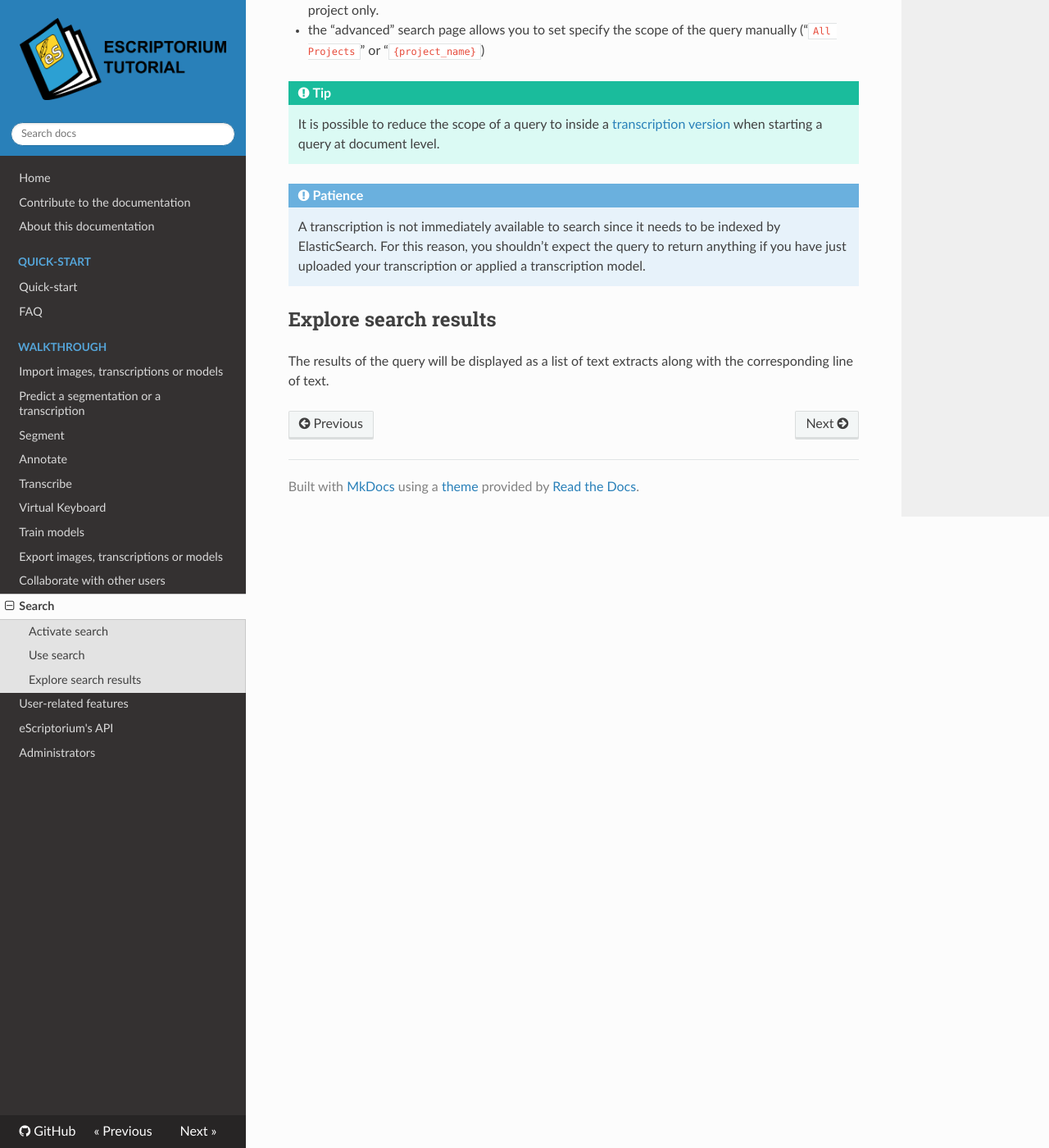
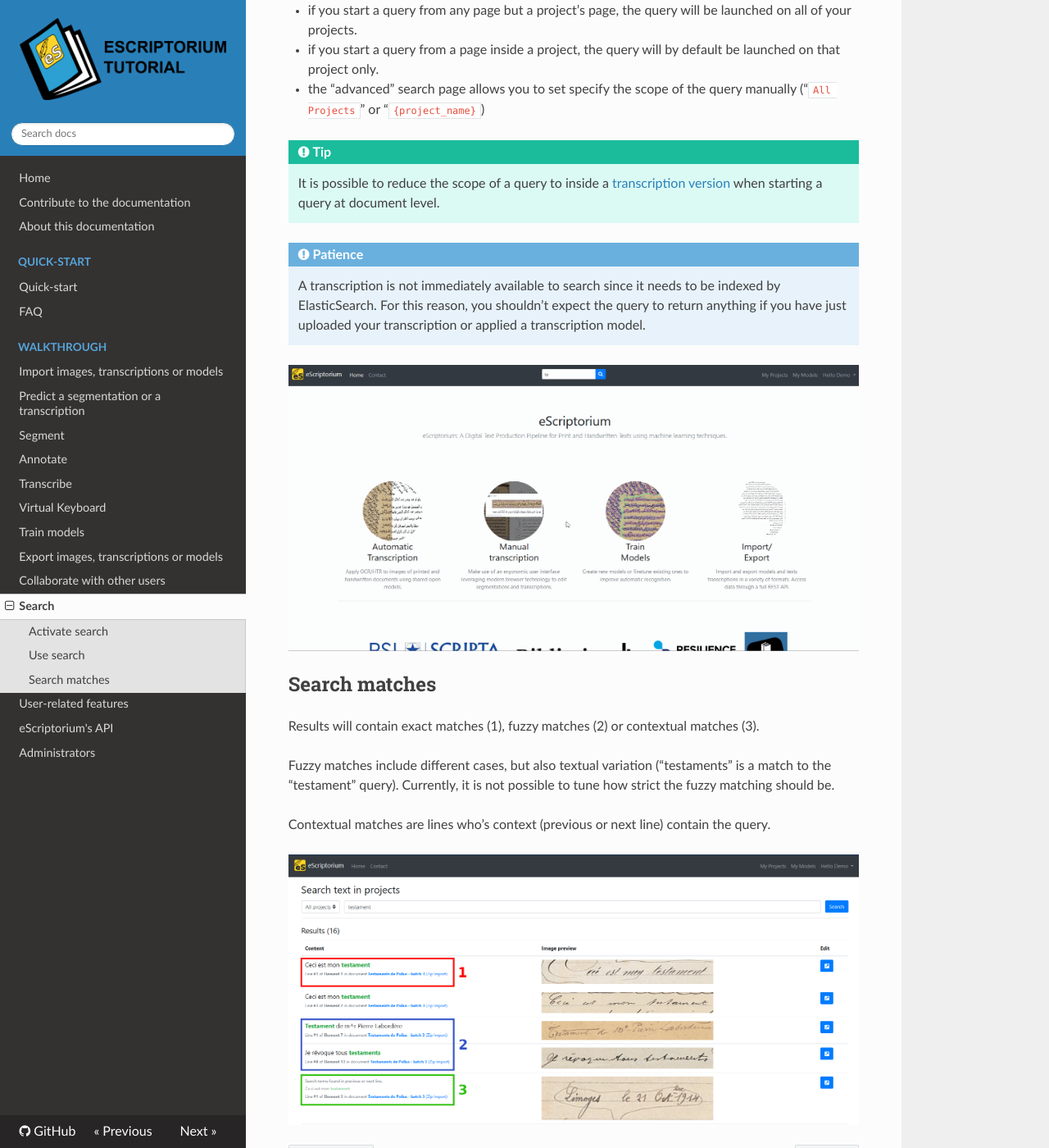
Before and after one commit to alix-tz/escriptorium-documentation, an MkDocs documentation site: the page built from docs/walkthrough_search.md, in a window 1280 px wide and 1400 px high, scrolled down 976 px. Shown: the whole window at 82% size. Built offline with MkDocs 1.6.1, drawn with Linux system fonts in a browser that asks for light colours; nearby versions of some CDN libraries; some of the changed text lies outside the part shown.

Commit message:
adding illustration and precision of the query matches

```diff
--- a/docs/walkthrough_search.md
+++ b/docs/walkthrough_search.md
@@ -20,6 +20,8 @@ If you run eScriptorium on your own machine and want to activate the Search feat
 When Search is activated, it appears as a search bar in the middle of the navigation bar, at the top of the page.
 
 ![image: Screenshot of the search bar](img/search/search_bar.png "The search bar is located in the navigation bar.")
+
+The results of the query will be displayed as a list of text extracts along with the corresponding line of text.
 
 ## Use search
 
@@ -37,9 +39,15 @@ A search query can be performed in all the projects at once, or inside only one
 !!! Note "Patience"
     A transcription is not immediately available to search since it needs to be indexed by ElasticSearch. For this reason, you shouldn't expect the query to return anything if you have just uploaded your transcription or applied a transcription model.
 
+![image: Starting a query from eScriptorium homepage, using th search bar](img/search/query_from_search_bar.gif "Search can be started from anywhere on the application. The results show the text of the line, the image of the line, the section of the text that matched the query and the corresponding document and transcription version. You can go to the corresponding document from the result page.")
 
-## Explore search results
 
-The results of the query will be displayed as a list of text extracts along with the corresponding line of text.
+## Search matches
 
-<!-- todo: complete this documentation once I can actually run a successful query... -->
+Results will contain exact matches (1), fuzzy matches (2) or contextual matches (3).
+
+Fuzzy matches include different cases, but also textual variation ("testaments" is a match to the "testament" query). Currently, it is not possible to tune how strict the fuzzy matching should be.
+
+Contextual matches are lines who's context (previous or next line) contain the query.
+
+![image: Illustration of the different types of results](img/search/search_results_anot.png "The query return exact matches (1), fuzzy matches (2) and contextual matches (3).")
```
Also changed, not shown: other parts of docs/walkthrough_search.md (+2 -2 lines), docs/img/search/query_from_search_bar.gif (added), docs/img/search/query_structure.gif (added), docs/img/search/search_results.png (added), docs/img/search/search_results_anot.png (added), 1 other file.
